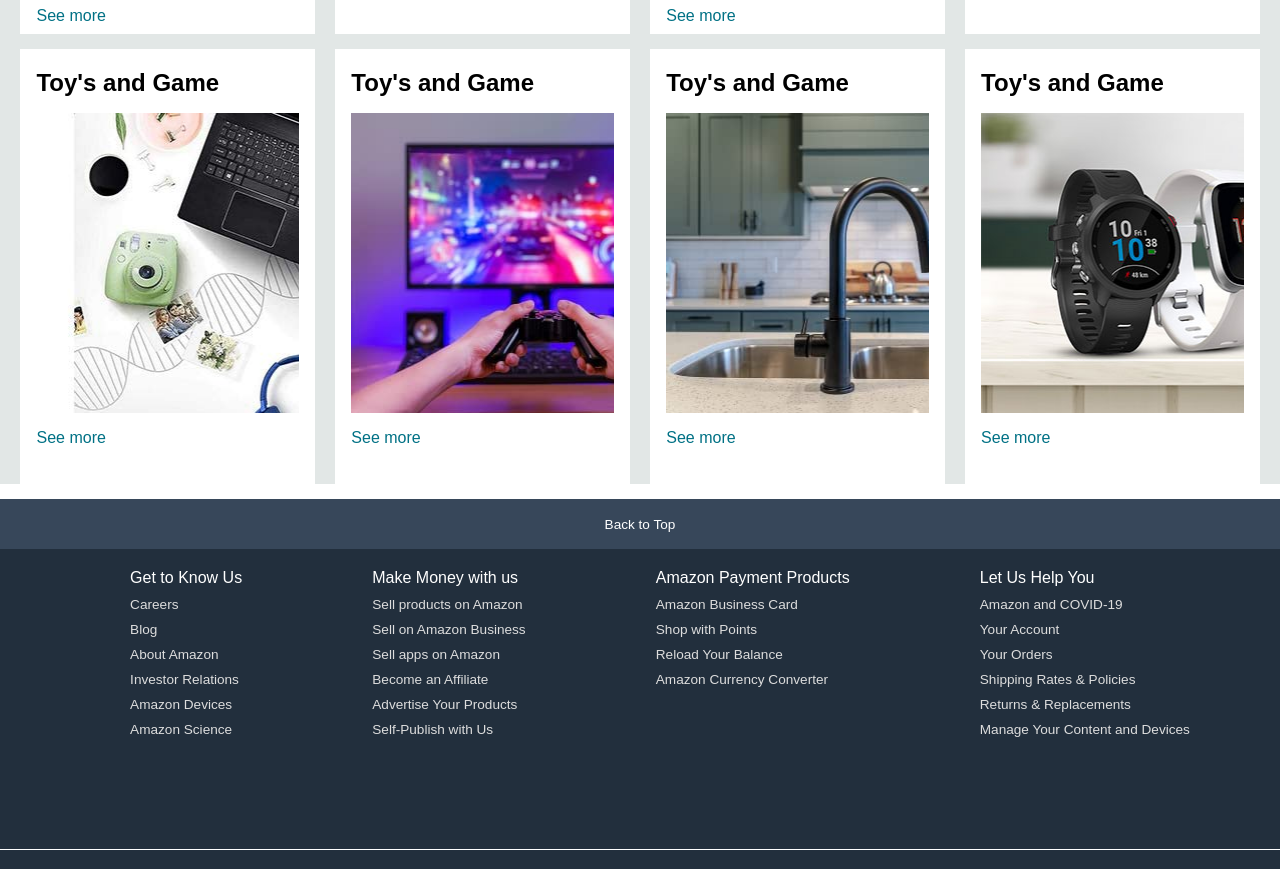
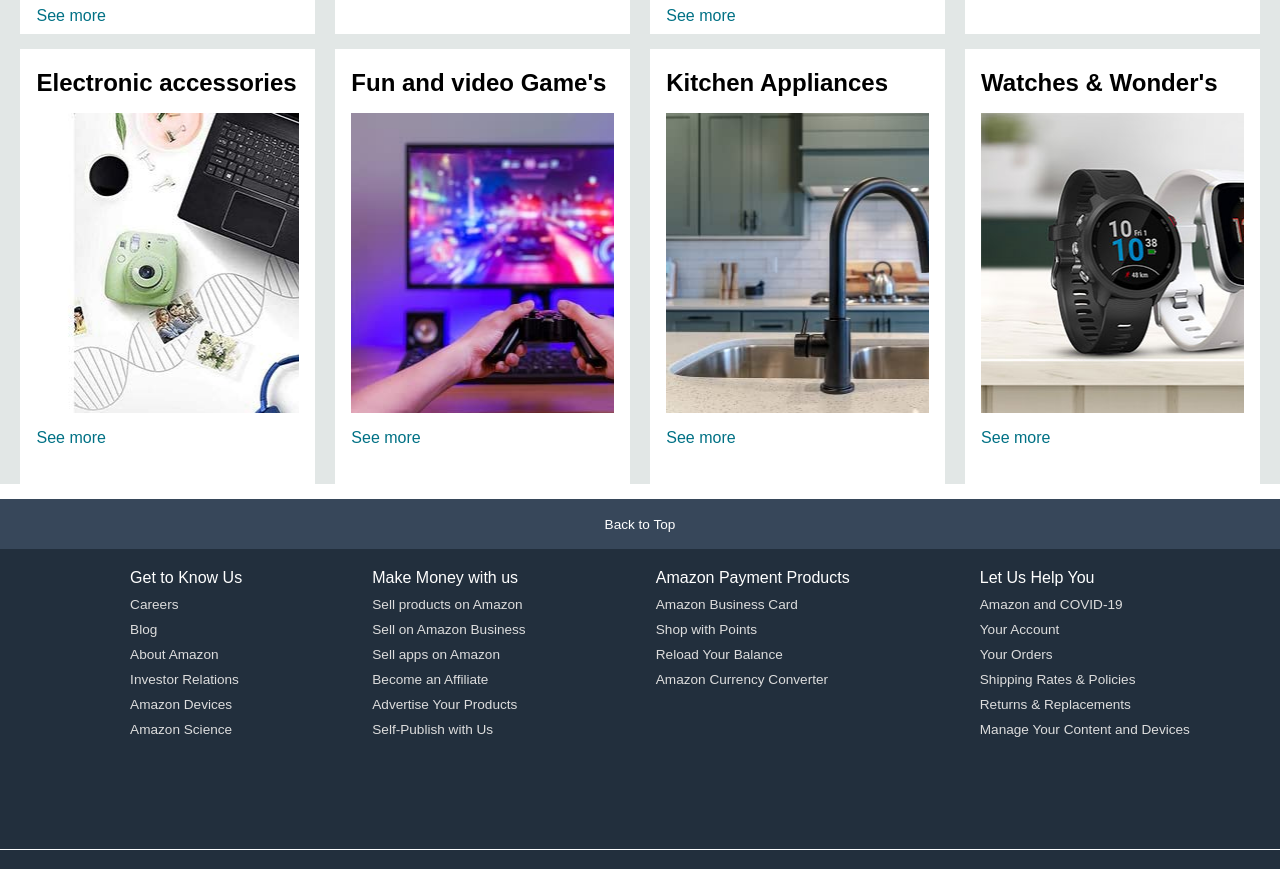
Before and after one commit to Mj1781/AmazonClone, a plain HTML site: page index.html in a window 1280 px wide. Shown: the part 866-1735 px from the top of the page. Drawn offline with Linux system fonts and the light colour scheme.

Commit message:
Update index.html

```diff
--- a/index.html
+++ b/index.html
@@ -98,28 +98,28 @@
     </div>
     <div class="box5 box">
         <div class="box-content">
-            <h2>Toy's and Game</h2>
+            <h2>Electronic accessories</h2>
             <div class="box-img" style="background-image: url('box5.jpg');"></div>
             <p>See more</p>
         </div>
     </div>
     <div class="box6 box">
         <div class="box-content">
-            <h2>Toy's and Game</h2>
+            <h2>Fun and video Game's</h2>
             <div class="box-img" style="background-image: url('box6.jpg');"></div>
             <p>See more</p>
         </div>
     </div>
     <div class="box7 box">
         <div class="box-content">
-            <h2>Toy's and Game</h2>
+            <h2>Kitchen Appliances</h2>
             <div class="box-img" style="background-image: url('box7.jpg');"></div>
             <p>See more</p>
         </div>
     </div>
     <div class="box8 box">
         <div class="box-content">
-            <h2>Toy's and Game</h2>
+            <h2>Watches & Wonder's</h2>
             <div class="box-img" style="background-image: url('box8.jpg');"></div>
             <p>See more</p>
         </div>
```
